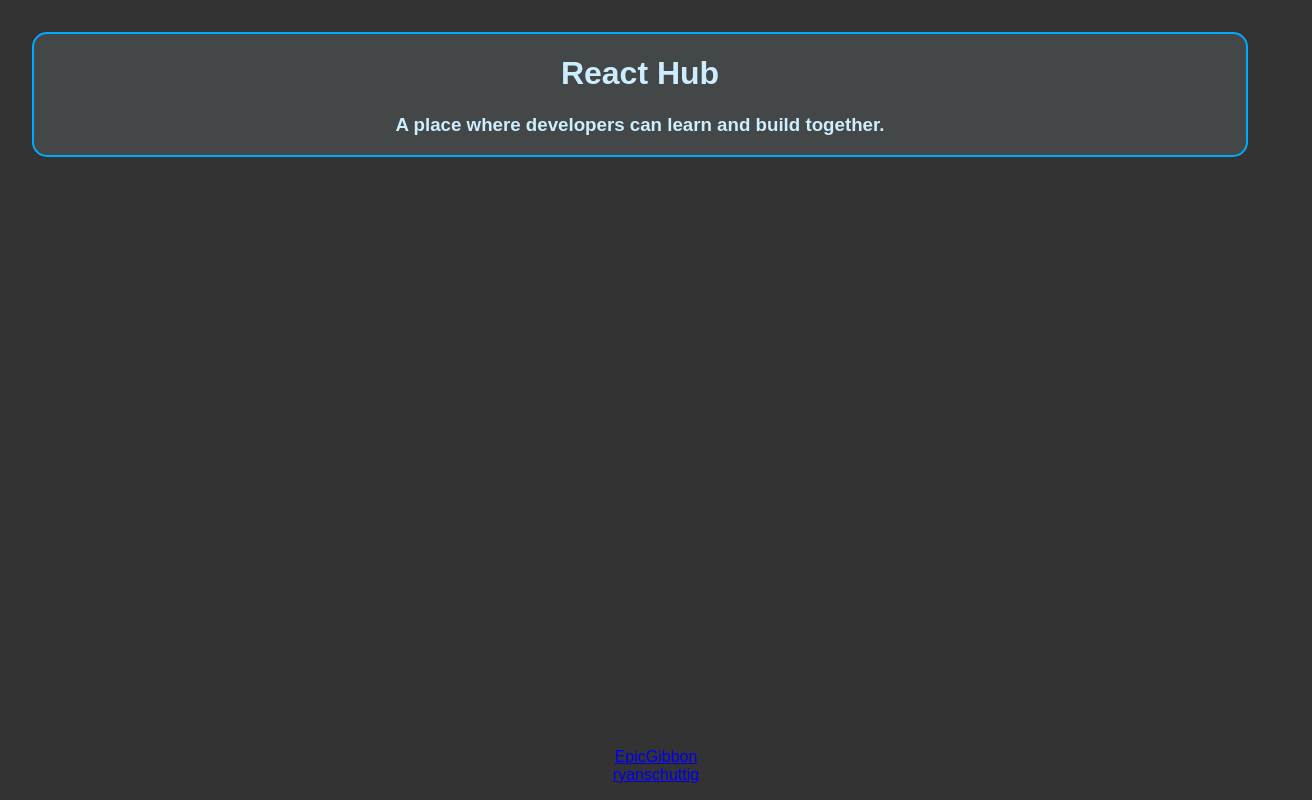
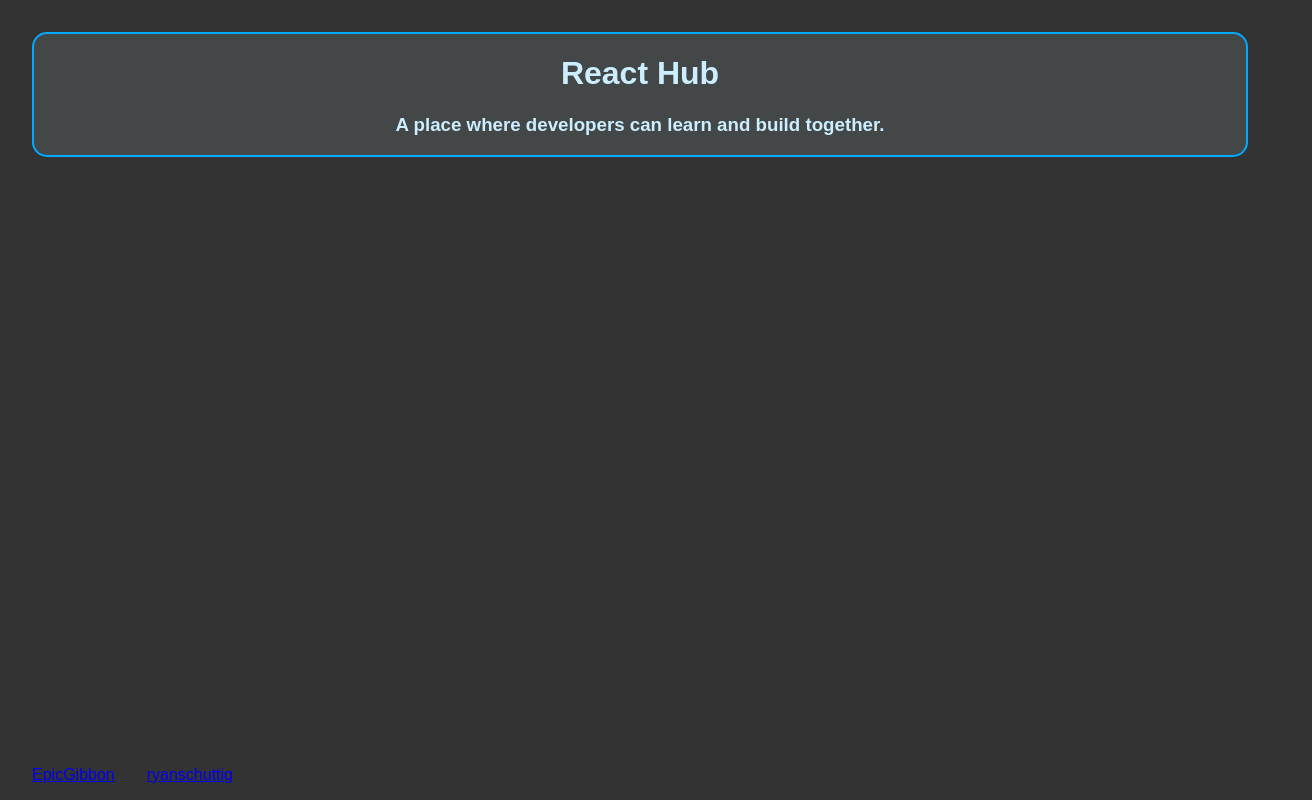
Before and after one commit to ryanschuttig/React_Hub, a React (Create React App) app: page / in a window 1280 px wide. Shown: the whole page, 1312 px wide, since content can reach past the window. Built offline with nearby package versions, Linux system fonts and the light colour scheme.

Commit message:
footer styling

```diff
--- a/src/components/footer/Footer.scss
+++ b/src/components/footer/Footer.scss
@@ -5,8 +5,7 @@ a {
 .footer {
   color: hsl(200, 100%, 90%);
   display: flex;
-  flex-direction: column;
+  flex-direction: row;
   position: absolute;
   bottom: 0;
-  width: 100%;
 }
```
